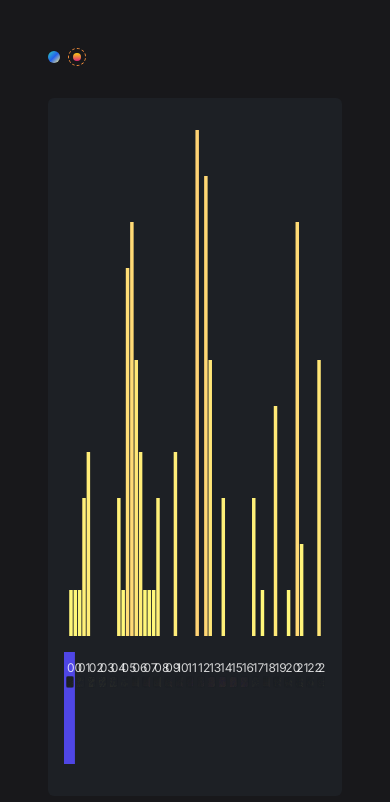
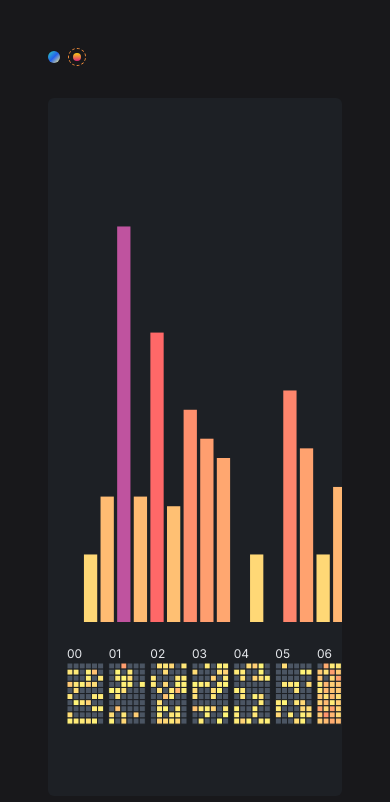
Before and after one commit to rowlandwilliams/playground, a Next.js app: page /playground in a window 390 px wide. Shown: the top 802 px of the page. Built offline with nearby package versions, Linux system fonts and the light colour scheme.

Commit message:
add mobile styling

```diff
--- a/package.json
+++ b/package.json
@@ -20,6 +20,7 @@
     "d3-geo": "^3.1.0",
     "d3-sankey": "^0.12.3",
     "d3-scale": "^4.0.2",
+    "d3-scale-chromatic": "^3.0.0",
     "d3-selection": "^3.0.0",
     "graphql": "^16.8.1",
     "lodash.debounce": "^4.0.8",
--- a/src/components/Visualisation/HeatmapGroup/Heatmap.tsx
+++ b/src/components/Visualisation/HeatmapGroup/Heatmap.tsx
@@ -9,6 +9,7 @@ interface Props {
   widthScale: ScaleLinear<number, number, never>;
   rectWidth: number;
   handleHourGroupClick: (hour: number) => void;
+  activeHour: number;
 }
 
 export const Heatmap = ({
@@ -18,6 +19,7 @@ export const Heatmap = ({
   widthScale,
   rectWidth,
   handleHourGroupClick,
+  activeHour,
 }: Props) => {
   return (
     <g transform={`translate(3,0)`}>
@@ -35,6 +37,8 @@ export const Heatmap = ({
           colorScale={colorScale}
           rectWidth={rectWidth}
           widthScale={widthScale}
+          hourGroupWidth={hourGroupWidth}
+          activeHour={activeHour}
         />
       ))}
     </g>
--- a/src/components/Visualisation/HeatmapGroup/HourlyHeatMap/HourlyHeatmap.tsx
+++ b/src/components/Visualisation/HeatmapGroup/HourlyHeatMap/HourlyHeatmap.tsx
@@ -1,5 +1,7 @@
 import { ScaleLinear } from "d3-scale";
 import { TenMinuteColumn } from "./TenMinuteColumn/TenMinuteColumn";
+import classNames from "classnames";
+import { act } from "react-dom/test-utils";
 
 interface Props {
   x: number;
@@ -10,6 +12,8 @@ interface Props {
   widthScale: ScaleLinear<number, number, never>;
   rectWidth: number;
   handleHourGroupClick: (hour: number) => void;
+  hourGroupWidth: number;
+  activeHour: number;
 }
 
 const nCellsPerRow = 6;
@@ -24,7 +28,11 @@ export const HourlyHeatmap = ({
   rectWidth,
   widthScale,
   handleHourGroupClick,
+  hourGroupWidth,
+  activeHour,
 }: Props) => {
+  const active = activeHour === index;
+
   return (
     <g
       transform={`translate(${x}, ${y})`}
@@ -46,9 +54,23 @@ export const HourlyHeatmap = ({
           />
         ))}
       </g>
-      <text className="text-xs fill-current text-white stroke-0 opacity-80">
+      <text
+        className={classNames("text-xs fill-current stroke-0", {
+          "text-green-400": active,
+          "text-gray-200": !active,
+        })}
+      >
         {index < 10 ? `0${index}` : index}
       </text>
+      {active && (
+        <rect
+          height={5}
+          width={hourGroupWidth - 25}
+          className="fill-green-400"
+          y={-6}
+          x={20}
+        />
+      )}
     </g>
   );
 };
--- a/src/components/Visualisation/Visualisation.tsx
+++ b/src/components/Visualisation/Visualisation.tsx
@@ -26,7 +26,7 @@ import { Bar } from "@visx/shape";
 import { interpolateRgb } from "d3-interpolate";
 
 export const Visualisation = () => {
-  const [activeHour, setActiveHour] = useState(19);
+  const [activeHour, setActiveHour] = useState(9);
   const handleHourGroupClick = (hour: number) => setActiveHour(hour);
 
   const {
@@ -35,14 +35,14 @@ export const Visualisation = () => {
     graphHeight: lineGraphHeight,
   } = useResponsiveGraphDims();
   const {
-    ref: heatmapRef,
+    ref: heatMapRef,
     graphHeight: heatMapHeight,
-    graphWidth: heatmapWidth,
+    graphWidth: heatMapWidth,
   } = useResponsiveGraphDims();
   const loaded = lineGraphHeight > 0;
 
   const { hourGroupWidth, hourGroupHeight, rectWidth, bubbleHeight } =
-    getHourGroupWidth(lineGraphWidth, lineGraphHeight);
+    getHourGroupWidth({ lineGraphWidth, lineGraphHeight, heatMapWidth });
 
   const widthScale = getWidthScale(rectWidth);
 
@@ -66,15 +66,14 @@ export const Visualisation = () => {
 
   const colorScale = scaleLinear()
     .domain([0, Math.max(...dataset.flat()) * 0.5, Math.max(...dataset.flat())])
-    .range(["#FFFA7A", "#FF6868", "#512FFF"] as any)
-    .interpolate(interpolateRgb.gamma(2.2) as any);
+    .range(["#FFFA7A", "#FF6868", "#512FFF"] as any);
 
   const nMinutes = 60;
   const barWidth = lineGraphWidth / nMinutes;
 
   return (
-    <div className="flex flex-col grow space-y-4 bg-chart-gray py-8 px-4 rounded-md">
-      <div className="grow" ref={lineGraphRef}>
+    <div className="flex flex-col grow space-y-4 overflow-auto  bg-chart-gray pt-8 pb-2 px-4 rounded-md">
+      <div className="grow min-w-[1000px] overflow-x-auto" ref={lineGraphRef}>
         <svg className="grow" width="100%" height={lineGraphHeight}>
           <rect className="fill-chart-gray w-full h-full"></rect>
           <g className="fill-current text-header-gray hover:bg-chart-purple">
@@ -91,17 +90,11 @@ export const Visualisation = () => {
           </g>
         </svg>
       </div>
-      <div ref={heatmapRef} className="h-28">
-        <svg
-          className="w-full"
-          width={heatmapWidth}
-          height={heatMapHeight}
-        >
-          <rect
-            height={heatMapHeight}
-            width={hourGroupWidth}
-            className="fill-indigo-600"
-          />
+      <div
+        ref={heatMapRef}
+        className="h-[150px] overflow-x-auto  min-w-[1000px]"
+      >
+        <svg className="w-full" width={heatMapWidth} height={heatMapHeight}>
           <Heatmap
             hourGroupWidth={hourGroupWidth}
             plotData={dataset}
@@ -109,6 +102,7 @@ export const Visualisation = () => {
             widthScale={widthScale}
             rectWidth={rectWidth}
             handleHourGroupClick={handleHourGroupClick}
+            activeHour={activeHour}
           />
         </svg>
       </div>
--- a/src/components/Visualisation/utils/plot-utils.ts
+++ b/src/components/Visualisation/utils/plot-utils.ts
@@ -58,17 +58,22 @@ export const getBubbleRadiusScale = () => {
 };
 
 //// DIMENSIONS ////
-export const getHourGroupWidth = (width: number, height: number) => {
-  const hourGroupWidth = width / nHoursPerDay;
+export const getHourGroupWidth = ({
+  lineGraphWidth,
+  lineGraphHeight,
+  heatMapWidth,
+}: {
+  lineGraphWidth: number;
+  lineGraphHeight: number;
+  heatMapWidth: number;
+}) => {
+  const hourGroupWidth = heatMapWidth / nHoursPerDay;
   const paddedWidth = hourGroupWidth - padding;
   const hourGroupHeight = hourGroupWidth * 2 + padding;
-  const lineGraphHeight = height;
 
   return {
     hourGroupWidth,
     hourGroupHeight,
-    lineGraphWidth: paddedWidth,
-    lineGraphHeight,
     bubbleHeight: lineGraphHeight * 4,
     rectWidth: paddedWidth / nCellsPerRow,
   };
```
Also changed, not shown: 1 other file (tests, documents, lock files or other folders).
